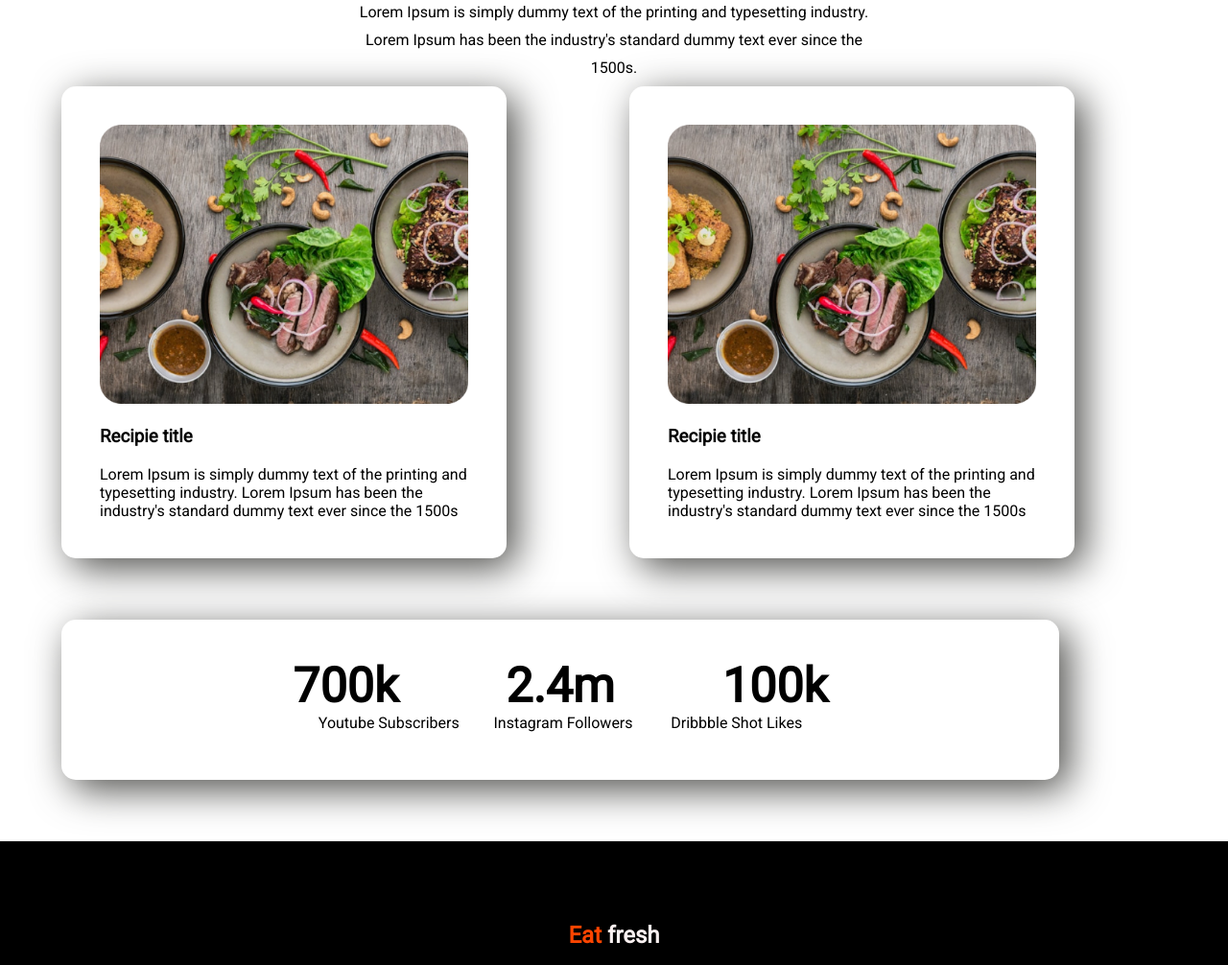
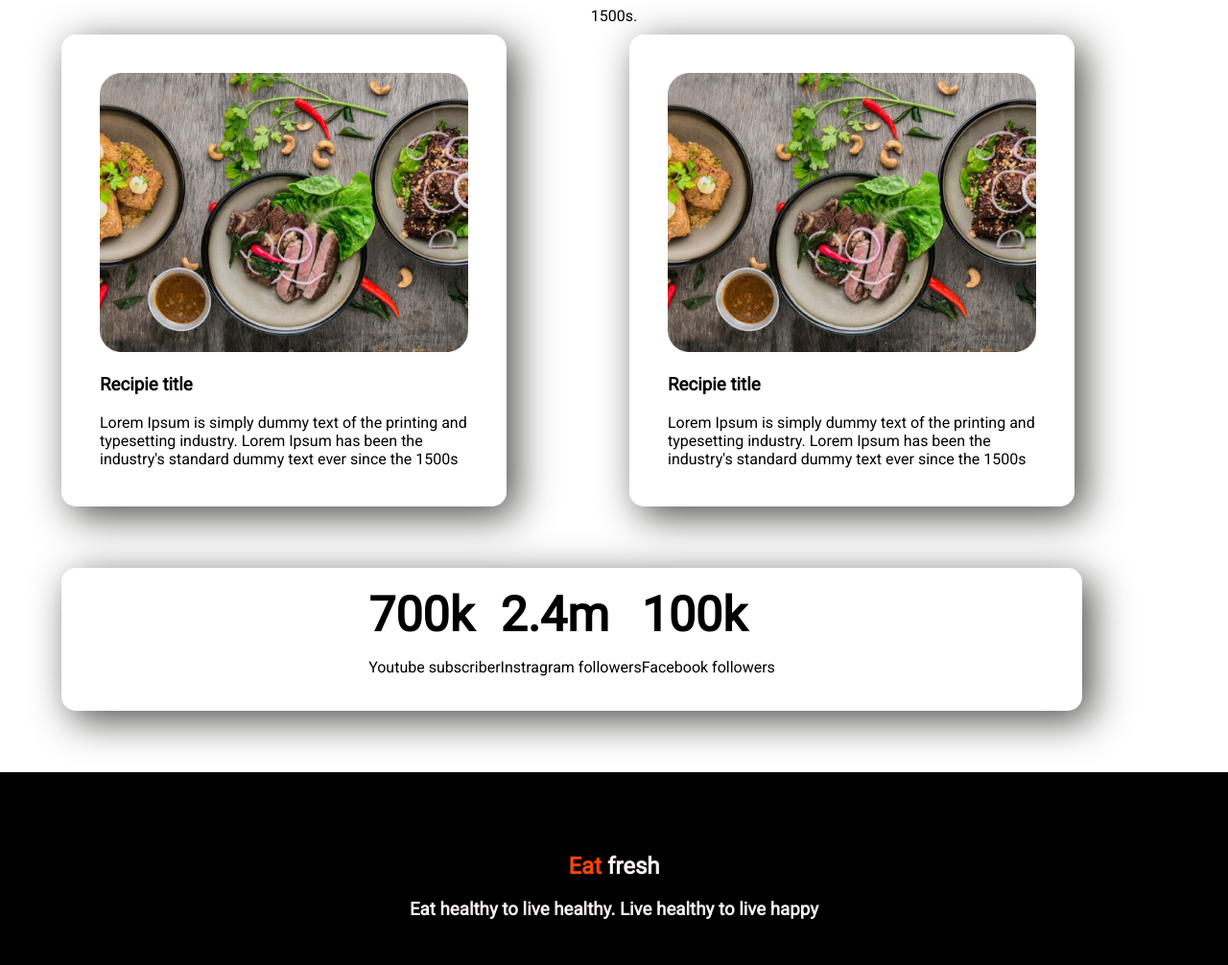
Before and after one commit to FahamidaIslam/Healthy-food, a plain HTML site: page index.html in a window 1280 px wide. Shown: the part 1093-2099 px from the top of the page at 96% size. Drawn offline with Linux system fonts and the light colour scheme.

Commit message:
nearly done

```diff
--- a/index.html
+++ b/index.html
@@ -57,7 +57,7 @@
     </section>
 
     <section class="my-recepie">
-        <h2>My Recipies </h2>
+        <h2>My Recipies</h2>
         <p> Lorem Ipsum is simply dummy text of the printing and typesetting industry. </p>
         <p> Lorem Ipsum has been the industry's standard dummy text ever since the</p>
 
@@ -83,22 +83,31 @@
             </div>
 
         </div>
+    </section>
 
+    <section>
         <div class="last-div">
-            <h1>700k 2.4m 100k</h1>
-            <p>Youtube Subscribers &nbsp &nbsp &nbsp &nbsp Instagram Followers &nbsp&nbsp &nbsp &nbsp &nbsp
-                Dribbble Shot
-                Likes</p>
+            <div>
+                <h1>700k</h1>
+                <p>
+                    Youtube subscriber
+                </p>
+            </div>
+
+            <div>
+                <h1>2.4m</h1>
+                <p>Instragram followers</p>
+            </div>
+            <div>
+                <h1>100k</h1>
+                <p>Facebook followers</p>
+            </div>
 
         </div>
 
         </div>
 
-
-
     </section>
-
-
 
 </body>
 
--- a/style.css
+++ b/style.css
@@ -1,7 +1,7 @@
 body {
     font-family: 'Roboto', sans-serif;
     margin: 0;
-
+    padding: 0;
 }
 
 h1 {
@@ -28,11 +28,10 @@ span {
     padding-left: 10%;
 }
 
-p {
-    margin-bottom: 70px;
-}
+
 
 .link-button {
+
     text-decoration: none;
     color: white;
     background-image: linear-gradient(orangered, rgb(143, 83, 83));
@@ -65,7 +64,6 @@ p {
 
 .flexible-container-two {
     display: flex;
-
     background-position: right;
 
 }
@@ -105,18 +103,15 @@ h2 {
 }
 
 .last-div {
-    width: 75%;
+    display: flex;
+    width: 80%;
     margin: 5%;
-    padding: 40px;
+    padding: 20px;
     border-radius: 15px;
-
+    justify-content: center;
     box-shadow: 10px 10px 40px rgb(77, 77, 74);
 }
 
-.last-div h1 {
-    word-spacing: 100px;
-    text-align: center;
-}
 
 footer {
     background-color: black;
```
